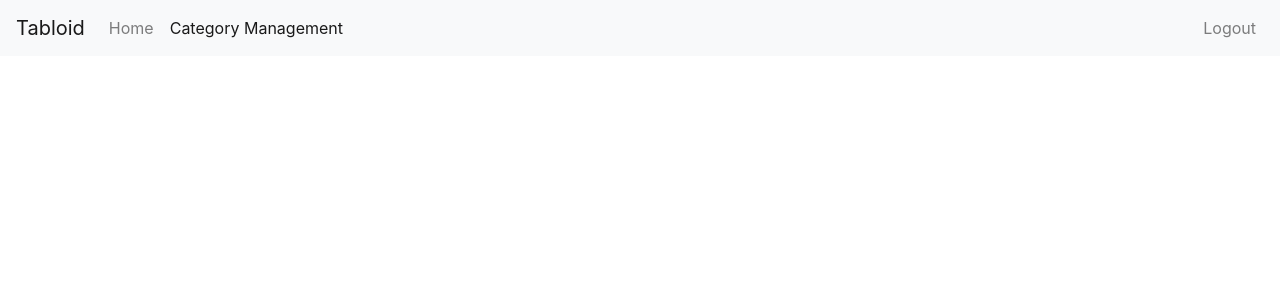
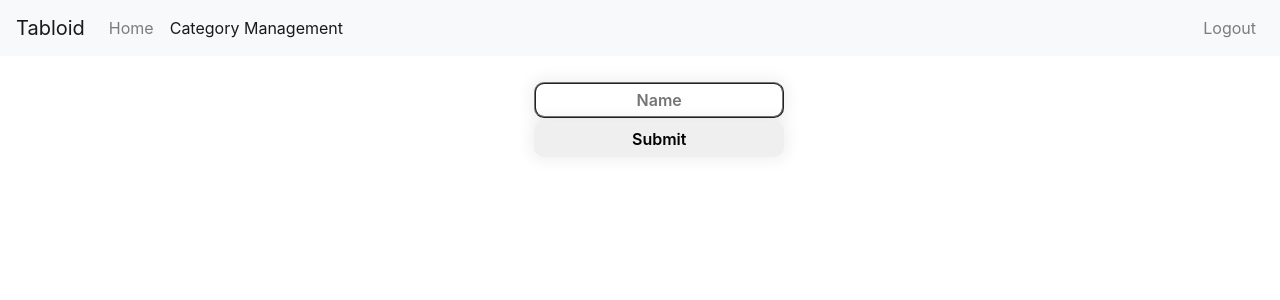
Before and after one commit to NewForce-Cohort-6/tabloidfullstack-cranberry-sauce, a React (Create React App) app in the folder Tabloid/client/: page /category/add in a window 1280 px wide. Shown: the top 300 px of the page. Built offline with nearby package versions, Linux system fonts and the light colour scheme; sample sign-in values are in the browser's storage.

Commit message:
Front-end w/ minimal styling - Done

```diff
--- a/Tabloid/client/src/Managers/CategoryManager.js
+++ b/Tabloid/client/src/Managers/CategoryManager.js
@@ -1,5 +1,3 @@
-import React from "react";
-
 // setting the standard url to api/category
 const baseUrl = 'api/category';
 
@@ -8,3 +6,14 @@ export const getAllCats = () => {
     return fetch (`${baseUrl}`)
     .then((response) => response.json())
 };
+
+// POST method to add a new category
+export const addCat = (singleCat) => {
+    return fetch('https://localhost:5001/api/Category', {
+        method: "POST",
+        headers: {
+            "Content-Type": "application/json",
+        },
+        body: JSON.stringify(singleCat),
+    });
+};
--- a/Tabloid/client/src/components/ApplicationViews.js
+++ b/Tabloid/client/src/components/ApplicationViews.js
@@ -1,5 +1,6 @@
 import React from "react";
 import { Route, Routes } from "react-router-dom";
+import CategoryForm from "./CategoryForm";
 import CategoryList from "./CategoryList";
 import Hello from "./Hello";
 
@@ -9,6 +10,8 @@ export default function ApplicationViews() {
       <Routes>
         <Route path="/" element={<Hello />} />
         <Route path="/category" element={<CategoryList />} />
+        <Route path="/category/add" element={<CategoryForm />} />
+
       </Routes>
    );
 
--- a/Tabloid/client/src/components/Category.js
+++ b/Tabloid/client/src/components/Category.js
@@ -1,12 +1,14 @@
-import React from "react";
+import React from 'react'
 
 // Our category object? I think?
-const Category = ({cat}) => {
-    return (
-    <p>
-        {cat.name}
-    </p>
-    )
+const Category = ({ cat }) => {
+  return <>
+  <tr>
+    <td className="row justify-content-center">
+    {cat.name}
+    </td>
+  </tr>
+  </>
 }
 
 // Exporting the category object for use elsewhere
--- /dev/null
+++ b/Tabloid/client/src/components/CategoryForm.js
@@ -0,0 +1,40 @@
+import React, { useState } from 'react'
+import { addCat } from '../Managers/CategoryManager'
+import { useNavigate } from 'react-router-dom'
+import "../styles/CategoryForm.css"
+
+const CategoryForm = () => {
+  const [name, setName] = useState({
+    name: '',
+  })
+  const navigate = useNavigate()
+  const saveNewCat = () => {
+    const newCat = {
+      name: name,
+    }
+
+    addCat(newCat).then((p) => {
+      navigate('/category')
+    })
+  }
+
+  return (
+    <>
+      <section>
+        <article className="CatFormArticle">
+          <input
+            type="text"
+            className={'CatFormInput'}
+            placeholder="Name"
+            onChange={(event) => setName(event.target.value)}
+          />
+          <button className={'CatFormButton'} onClick={saveNewCat}>
+            Submit
+          </button>
+        </article>
+      </section>
+    </>
+  )
+}
+
+export default CategoryForm
--- a/Tabloid/client/src/components/CategoryList.js
+++ b/Tabloid/client/src/components/CategoryList.js
@@ -1,10 +1,11 @@
 import React, { useState, useEffect } from 'react'
 import { getAllCats } from '../Managers/CategoryManager'
 import Category from './Category'
-
+import { Table } from 'reactstrap'
+import { Navigate } from 'react-router-dom'
 
 const CategoryList = () => {
- // initial state of state?
+  // initial state of state?
   const [category, setCategory] = useState([])
 
   // setting state
@@ -23,21 +24,26 @@ const CategoryList = () => {
     <>
       <div className="container">
         <div className="row justify-content-center">
-            <div className="card-column">
+          <div className="card-column">
+          <a href='/category/add'>
+          Create a new Category
+          </a>
 
-          {category.map((cat) => (
-              <tr>
-                <td >
+            <Table>
+              <thead className="row justify-content-center">
+                Category Name
+                </thead>
+                {category.map((cat) => (
                   <Category key={cat.id} cat={cat} />
-                </td>
-                  </tr>
-              ))}
-              </div>
+                  ))}
+            </Table>
+
+          </div>
         </div>
       </div>
     </>
-  );
-};
+  )
+}
 
 //exporting CategoryList to be used elsewhere
-export default CategoryList;
+export default CategoryList
--- /dev/null
+++ b/Tabloid/client/src/styles/CategoryForm.css
@@ -0,0 +1,44 @@
+.CatFormArticle{
+    margin-left: 41.5vw;
+    margin-top: 2vw;
+}
+
+.CatFormInput{
+
+ /* remove default behavior */
+ appearance:none;
+ -webkit-appearance:none;
+ /* remove default behavior */
+
+
+width:250px;
+margin: 3px;
+padding:4px;
+font-weight:600;
+border-style: ridge;
+border-radius:10px;
+font-family:inherit;
+font-size: inherit;
+box-shadow:0 0 15px 4px rgba(0,0,0,0.06);
+display:block;
+text-align: center;
+}
+
+.CatFormButton{
+
+    /* remove default behavior */
+    appearance:none;
+    -webkit-appearance:none;
+     /* remove default behavior */
+
+    display:block;
+    width:250px;
+    border:none;
+    margin: 3px;
+    padding: 6px;
+    font-weight:600;
+    border-radius:10px;
+    font-family:inherit;
+    font-size: inherit;
+    box-shadow:0 0 15px 4px rgba(0,0,0,0.06);
+}
```
